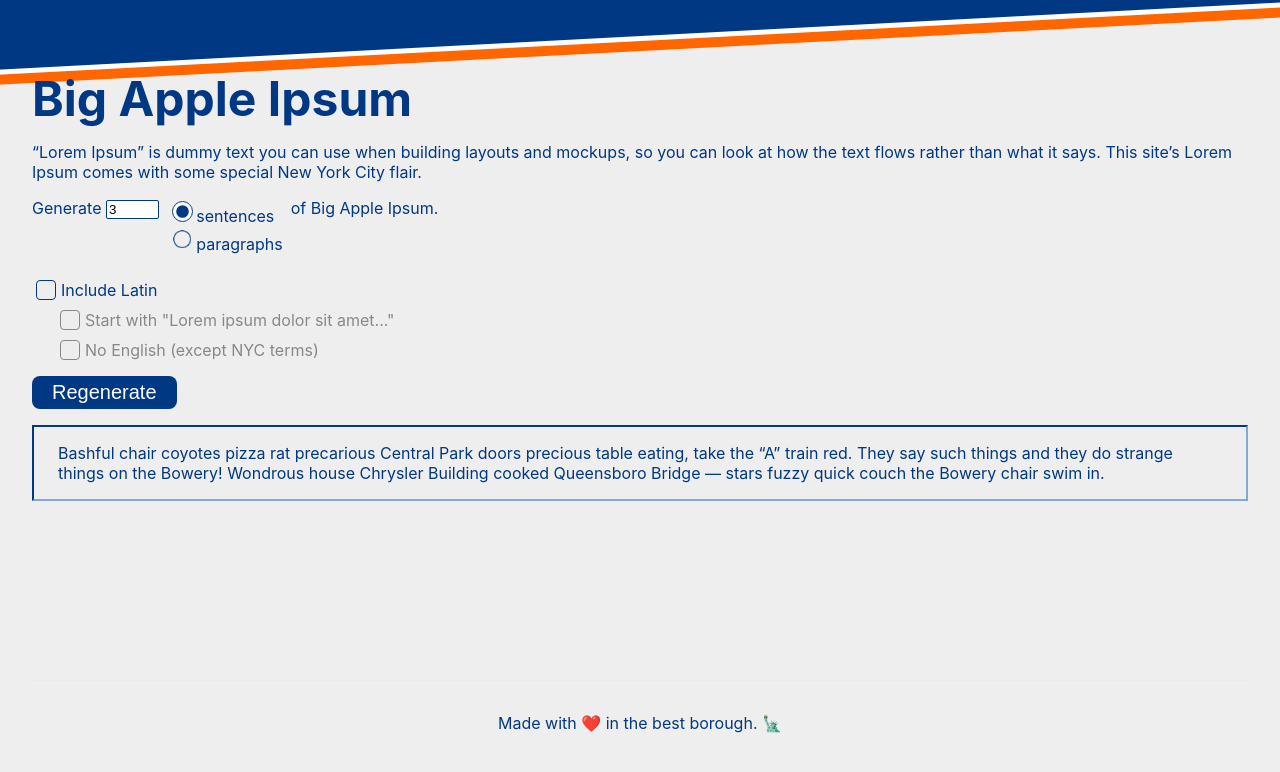
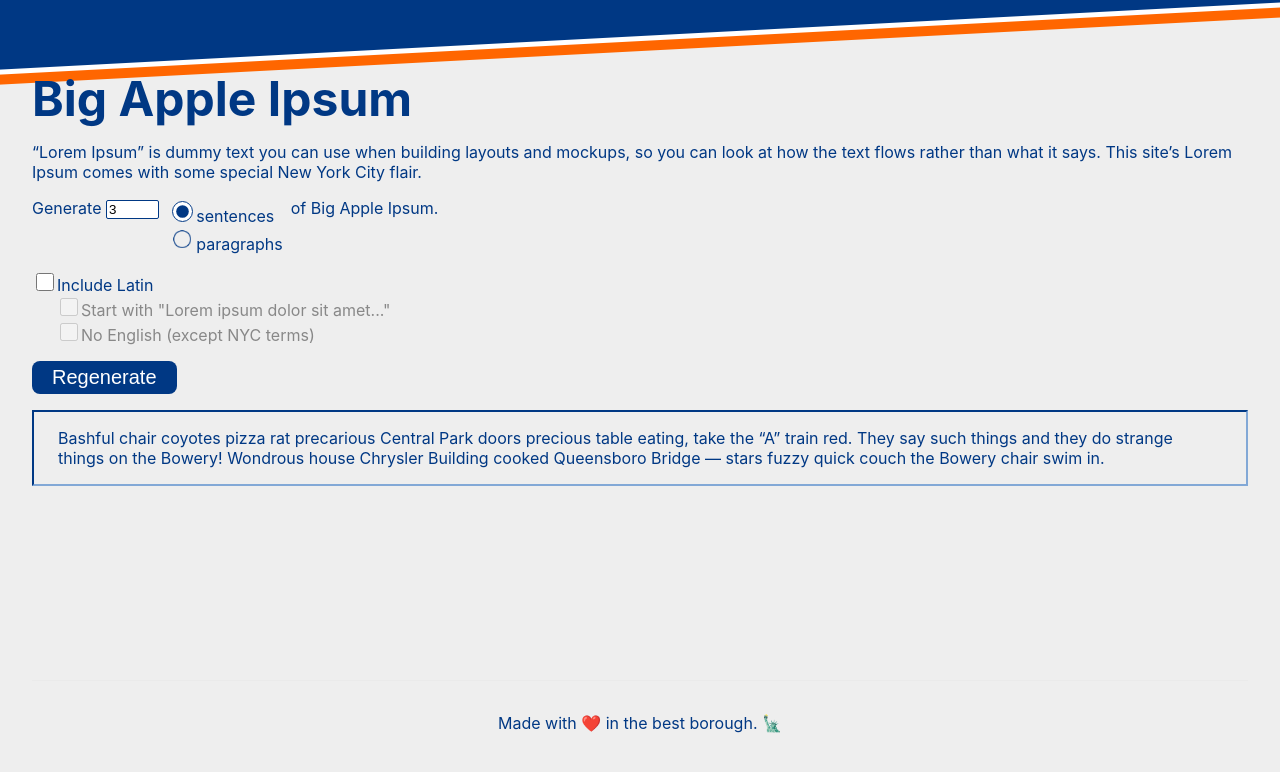
Before and after one commit to kmactane/big-apple-ipsum, a Next.js app: page / in a window 1280 px wide. Shown: the top 772 px of the page. Built offline with nearby package versions, Linux system fonts and the light colour scheme.

Commit message:
Trying just accent-color and a little sizing.

```diff
--- a/styles/Home.module.css
+++ b/styles/Home.module.css
@@ -65,8 +65,18 @@
   color: var(--nycWhite);
 }
 
+
 .main input[type=checkbox] {
-  appearance: unset;
+  accent-color: var(--nycBlue);
+  width: 18px;
+  height: 18px;
+  border: 1px solid var(--nycBlue);
+  border-radius: 4px;
+}
+
+.main input[type=checkboxxx] {
+  /* appearance: unset; */
+  visibility: hidden;
   position: relative;
   margin-right: 5px;
   cursor: pointer;
@@ -86,16 +96,14 @@
   border: 1px solid red;
 }
 
-
-
-.main input[type=checkbox]:not(:checked) {
+.main input[type=checkboxxx]:not(:checked) {
   top: 7px;
 }
-.main input[type=checkbox]:checked {
+.main input[type=checkboxxx]:checked {
   top: -1px;
   background-color: var(--nycBlue);
 }
-.main input[type=checkbox]:checked::after {
+.main input[type=checkboxxx]:checked::after {
   content: '✔';
   font-size: 75%;
   color: var(--nycWhite);
@@ -105,6 +113,9 @@
   height: 20px;
   border-radius: 7px;
 }
+
+
+
 
 .main input[type=radio] {
   width: 21px;
```
